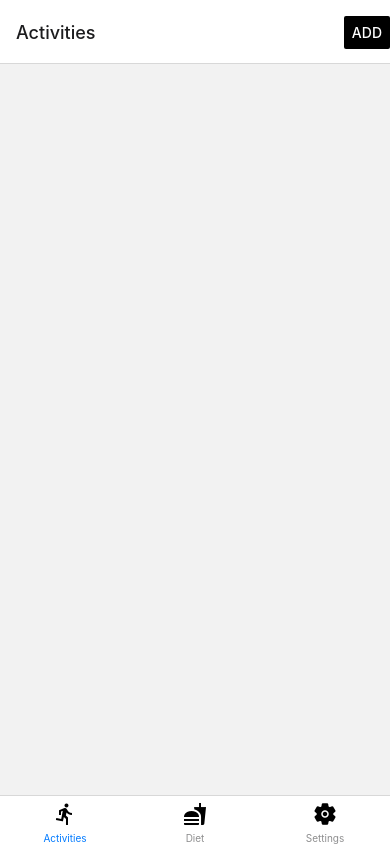
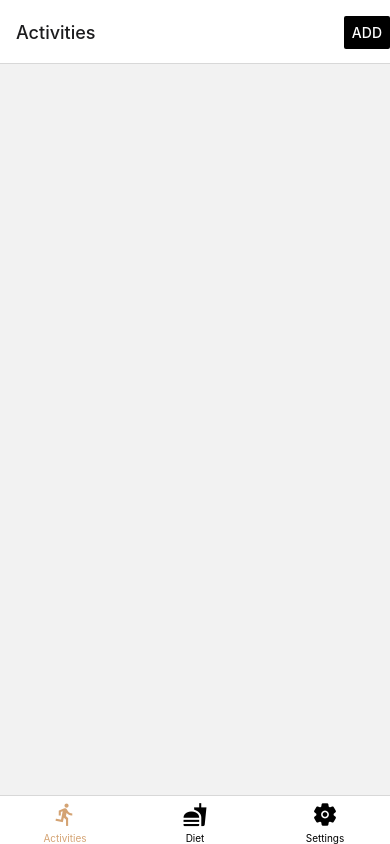
Before and after one commit to YaoyiW27/activity-diet-tracker, a React Native app: screen / in a window 390 px wide. Built offline with nearby package versions, Linux system fonts and the light colour scheme.

Commit message:
changed bottom navigation color

```diff
--- a/App.js
+++ b/App.js
@@ -1,5 +1,4 @@
 import React from 'react';
-import { StyleSheet, Text, View, Button } from 'react-native';
 import { NavigationContainer } from '@react-navigation/native';
 import { createStackNavigator } from '@react-navigation/stack';
 import { createBottomTabNavigator } from '@react-navigation/bottom-tabs';
@@ -19,10 +18,30 @@ const Tab = createBottomTabNavigator();
 
 function BottomTabNavigator() {
   return (
-    <Tab.Navigator>
-      <Tab.Screen name="Activities" component={Activities} options={{ tabBarIcon: ({ color, size }) => (<MaterialIcons name="directions-run" size={24} color="black" />) }}/>
-      <Tab.Screen name="Diet" component={Diet} options={{ tabBarIcon: ({ color, size }) => (<MaterialCommunityIcons name="food" size={24} color="black" />) }}/>
-      <Tab.Screen name="Settings" component={Settings} options={{ tabBarIcon: ({ color, size }) => (<Ionicons name="settings" size={24} color="black" />) }}/>
+    <Tab.Navigator
+      screenOptions={({ route }) => ({
+        tabBarIcon: ({ focused, color, size }) => {
+          let iconName;
+          if (route.name === 'Activities') {
+            iconName = 'directions-run';
+            return <MaterialIcons name={iconName} size={size} color={color} />;
+          } else if (route.name === 'Diet') {
+            iconName = 'food';
+            return <MaterialCommunityIcons name={iconName} size={size} color={color} />;
+          } else if (route.name === 'Settings') {
+            iconName = 'settings';
+            return <Ionicons name={iconName} size={size} color={color} />;
+          }
+        },
+      })}
+      tabBarOptions={{
+        activeTintColor: '#d4a373', // Color of the icon when tab is active
+        inactiveTintColor: 'black', // Color of the icon when tab is inactive
+      }}
+    >
+      <Tab.Screen name="Activities" component={Activities} />
+      <Tab.Screen name="Diet" component={Diet} />
+      <Tab.Screen name="Settings" component={Settings} />
     </Tab.Navigator>
   );
 }
```
